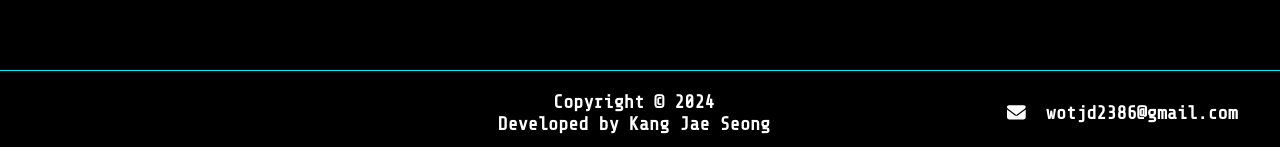
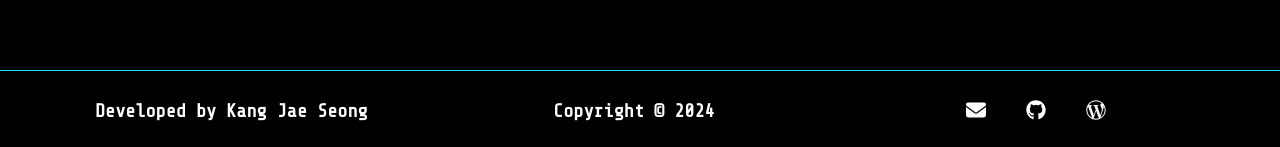
Before and after one commit to JaeSung2386/react-portfolio-neon, a React (Create React App) app: page / in a window 1280 px wide. Shown: the part 2330-2477 px from the top of the page. Built offline with nearby package versions, Linux system fonts and the light colour scheme; a web font is replaced by a local one.

Commit message:
Style : Footer 작업 완료

```diff
--- a/package.json
+++ b/package.json
@@ -7,7 +7,7 @@
     "@fortawesome/fontawesome-svg-core": "^6.4.0",
     "@fortawesome/free-brands-svg-icons": "^6.4.0",
     "@fortawesome/free-regular-svg-icons": "^6.4.0",
-    "@fortawesome/free-solid-svg-icons": "^6.4.0",
+    "@fortawesome/free-solid-svg-icons": "^6.5.1",
     "@fortawesome/react-fontawesome": "^0.2.0",
     "@testing-library/jest-dom": "^5.17.0",
     "@testing-library/react": "^13.4.0",
--- a/src/App.js
+++ b/src/App.js
@@ -2,6 +2,10 @@ import {
   faBars,
   faEnvelope
 } from "@fortawesome/free-solid-svg-icons";
+import {
+  faGithub,
+  faWordpressSimple
+} from '@fortawesome/free-brands-svg-icons';
 import { FontAwesomeIcon } from "@fortawesome/react-fontawesome";
 
 import './assets/header.css';
@@ -117,22 +121,33 @@ function App() {
       {/* Skils End */}
 
       {/* Footer Start */}
-      <footer className='footer'>
-        <div className="social-icon">
-          <ul></ul>
+      <footer>
+        <div className="footer">
+          <div className="copyright">
+            <h3>Developed by Kang Jae Seong</h3>
           </div>
           <div className="copyright">
             <h3>Copyright © 2024</h3>
-          <h3>Developed by Kang Jae Seong</h3>
           </div>
-        <div className="contact">
-          <h3>
+          <div className="footer-social-icons">
+            <ul className="social-icons">
+              <li>
                 <a href="mailto:wotjd2386@gmail.com">
                   <FontAwesomeIcon icon={faEnvelope} />
-              &nbsp;
-              wotjd2386@gmail.com
                 </a>
-          </h3>
+              </li>
+              <li>
+                <a href="https://github.com/JaeSung2386" target="_blank">
+                  <FontAwesomeIcon icon={faGithub} />
+                </a>
+              </li>
+              <li>
+                <a href="https://webveloper.dev/" target="_blank">
+                  <FontAwesomeIcon icon={faWordpressSimple} />
+                </a>
+              </li>
+            </ul>
+          </div>
         </div>
       </footer>
       {/* Footer End */}
--- a/src/assets/footer.css
+++ b/src/assets/footer.css
@@ -14,6 +14,11 @@ a {
   color: #fff;
 }
 
+.footer svg {
+  width: 20px;
+  height: 20px;
+}
+
 .footer a:hover {
   color: #0ef;
   -moz-transition: all 0.2s ease-in;
@@ -22,8 +27,17 @@ a {
   transition: all 0.2s ease-in;
 }
 
-.footer .social-icon {
+.footer .footer-social-icons {
   width: 33%;
+}
+
+.footer .footer-social-icons .social-icons {
+  display: flex;
+  justify-content: center;
+}
+
+.footer .footer-social-icons .social-icons li{
+  padding: 0px 20px 0px 20px;
 }
 
 .footer .copyright {
```
Lines whose indentation alone changed are shown as unchanged.
